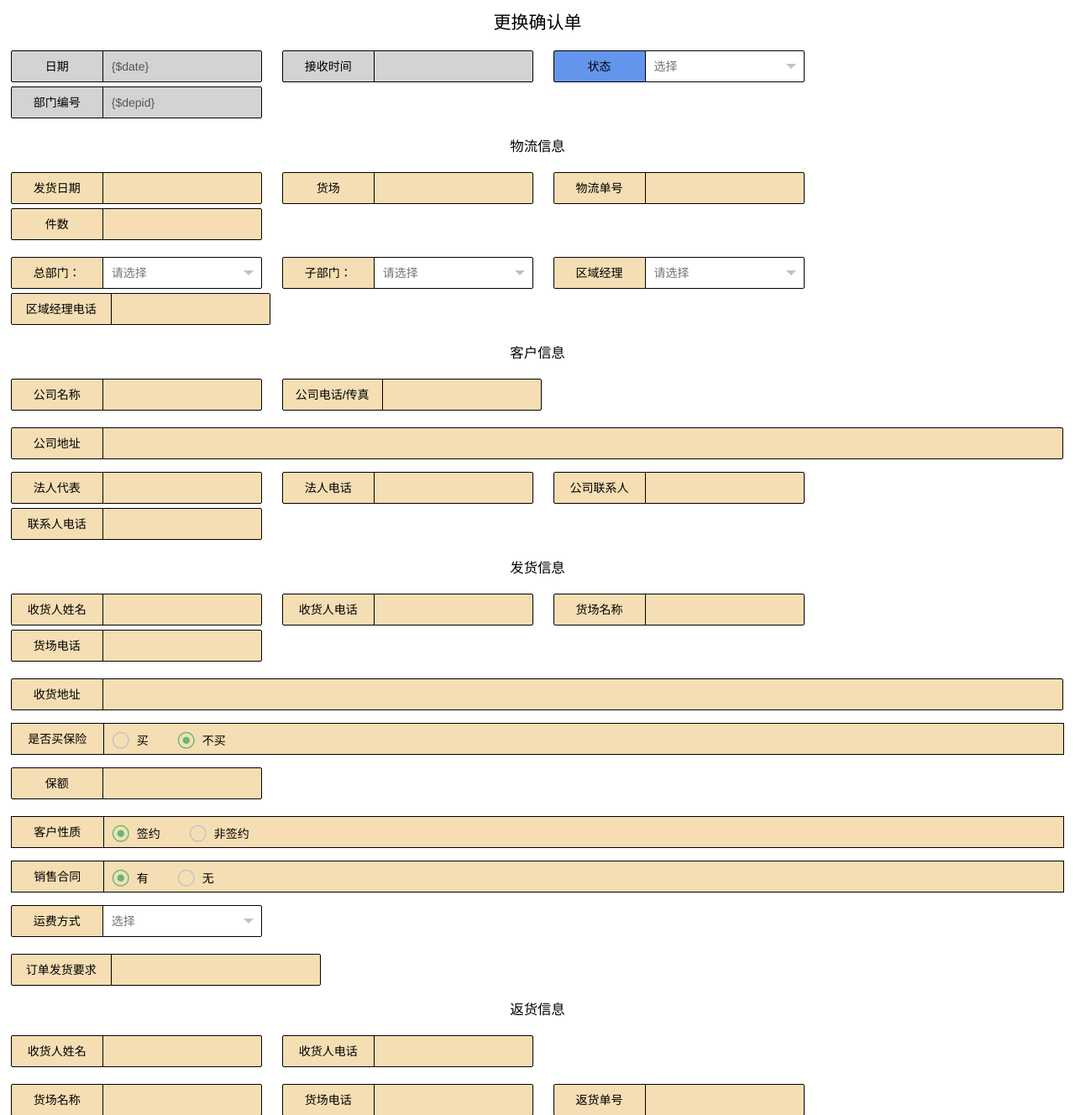
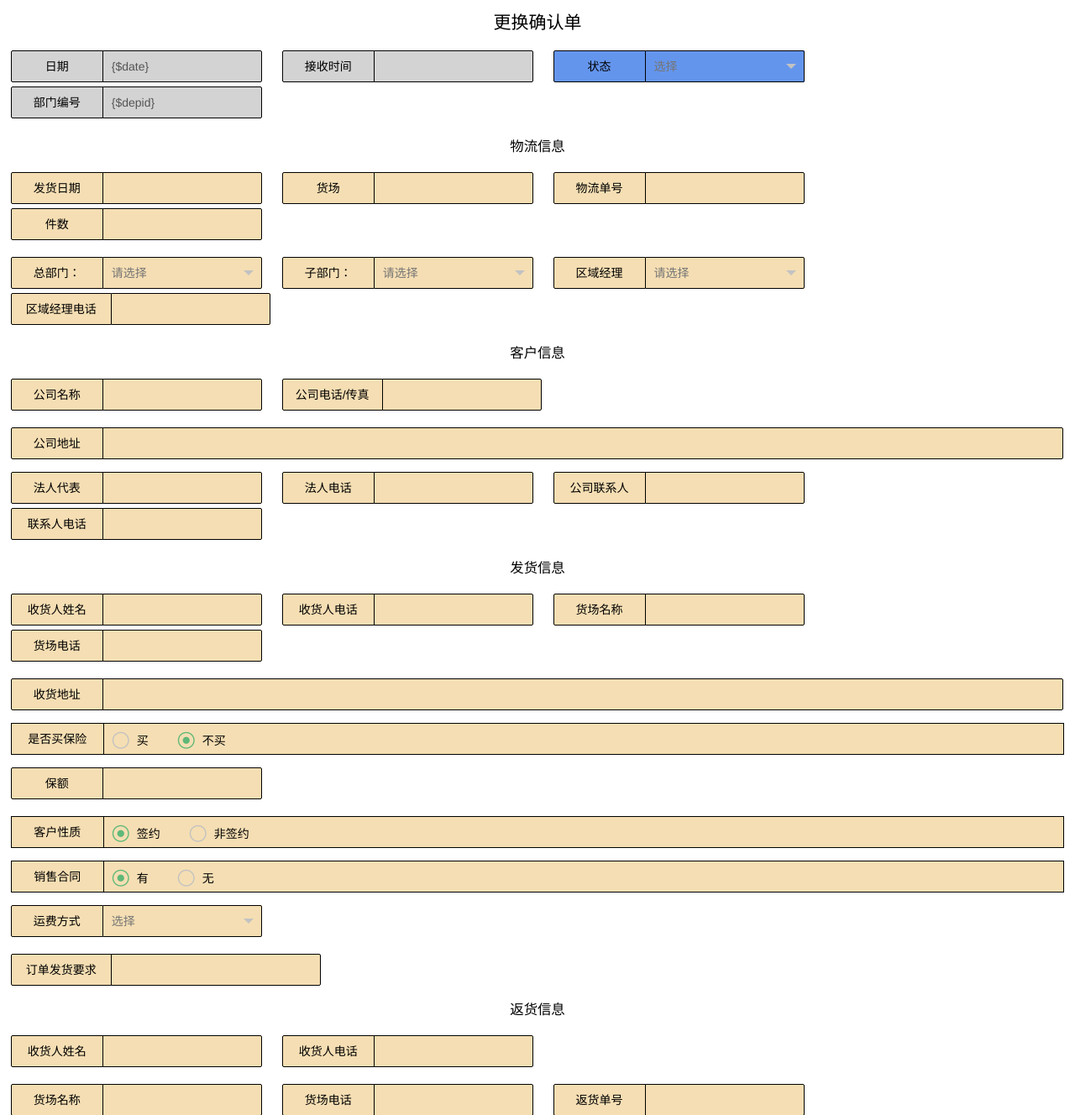
Before and after one commit to chenshanqiang/LogisticsDemo, a PHP site: page /DbName/application/admin/view/addreplaceconfirmorder/addreplaceconfirmorder.html in a window 1280 px wide. Shown: the top 1328 px of the page at 84% size. Run offline with PHP 8.4, Linux system fonts and the light colour scheme.

Commit message:
csq
样式修改

```diff
--- a/application/admin/view/IncreaseNonfinalizedProductsConfirmationSheet/IncreaseNonfinalizedProductsConfirmationSheet.html
+++ b/application/admin/view/IncreaseNonfinalizedProductsConfirmationSheet/IncreaseNonfinalizedProductsConfirmationSheet.html
@@ -3,9 +3,9 @@
     <head>
         <meta charset="UTF-8">
         <title></title>
-        <link rel="stylesheet" type="text/css" href="../../../../public/static/layui/css/layui.css">
-        <link rel="stylesheet" type="text/css" href="../../../../public/static/css/public.css">
-        <link rel="stylesheet" type="text/css" href="../../../../public/static/font-awesome-4.7.0/css/font-awesome.css">
+        <link rel="stylesheet" type="text/css" href="/static/layui/css/layui.css">
+        <link rel="stylesheet" type="text/css" href="/static/css/public.css">
+        <link rel="stylesheet" type="text/css" href="/static/font-awesome-4.7.0/css/font-awesome.css">
     	<style type="text/css">
     	</style>
     </head>
--- a/application/admin/view/addalternativeconfirmorder/addalternativeconfirmorder.html
+++ b/application/admin/view/addalternativeconfirmorder/addalternativeconfirmorder.html
@@ -28,7 +28,7 @@
                 </div>
                 <div class="layui-inline">
                     <label class="layui-form-label dark_blue">状态</label>
-                    <div class="layui-input-inline">
+                    <div class="layui-input-inline dark_blue">
                         <select name="status">
                             <option value="" disabled="" selected="">选择</option>
                             <option value="已完成">已完成</option>
@@ -179,7 +179,7 @@
             <div class="layui-form-item">
                 <div class="layui-inline">
                     <label class="layui-form-label Wheat">运费方式</label>
-                    <div class="layui-input-inline">
+                    <div class="layui-input-inline Wheat">
                         <select name="freightway">
                             <option value="" disabled="" selected="">选择</option>
                             <option value="到付">到付</option>
--- a/application/admin/view/addborrowconfirmorder/addborrowconfirmorder.html
+++ b/application/admin/view/addborrowconfirmorder/addborrowconfirmorder.html
@@ -30,7 +30,7 @@
                 </div>
                 <div class="layui-inline">
                     <label class="layui-form-label dark_blue">状态</label>
-                    <div class="layui-input-inline">
+                    <div class="layui-input-inline dark_blue">
                         <select name="status">
                             <option value="" disabled="" selected="">选择</option>
                             <option value="已完成">已完成</option>
@@ -183,7 +183,7 @@
             <div class="layui-form-item">
                 <div class="layui-inline">
                     <label class="layui-form-label Wheat">运费方式</label>
-                    <div class="layui-input-inline">
+                    <div class="layui-input-inline Wheat">
                         <select name="freightway">
                             <option value="" disabled="" selected="">选择</option>
                             <option value="到付">到付</option>
--- a/application/admin/view/addpartsconfirmorder/addpartsconfirmorder.html
+++ b/application/admin/view/addpartsconfirmorder/addpartsconfirmorder.html
@@ -30,7 +30,7 @@
                 </div>
                 <div class="layui-inline">
                     <label class="layui-form-label dark_blue">状态</label>
-                    <div class="layui-input-inline">
+                    <div class="layui-input-inline dark_blue">
                         <select name="status">
                             <option value="" disabled="" selected="">选择</option>
                             <option value="已完成">已完成</option>
@@ -181,7 +181,7 @@
             <div class="layui-form-item">
                 <div class="layui-inline">
                     <label class="layui-form-label Wheat">运费方式</label>
-                    <div class="layui-input-inline">
+                    <div class="layui-input-inline Wheat">
                         <select name="freightway">
                             <option value="" disabled="" selected="">选择</option>
                             <option value="到付">到付</option>
--- a/application/admin/view/addrepairconfirmorder/addrepairconfirmorder.html
+++ b/application/admin/view/addrepairconfirmorder/addrepairconfirmorder.html
@@ -29,7 +29,7 @@
                 </div>
                 <div class="layui-inline">
                     <label class="layui-form-label dark_blue">状态</label>
-                    <div class="layui-input-inline">
+                    <div class="layui-input-inline dark_blue">
                         <select name="status">
                             <option value="" disabled="" selected="">选择</option>
                             <option value="已完成">已完成</option>
@@ -182,7 +182,7 @@
             <div class="layui-form-item">
                 <div class="layui-inline">
                     <label class="layui-form-label Wheat">运费方式</label>
-                    <div class="layui-input-inline">
+                    <div class="layui-input-inline Wheat">
                         <select name="freightway">
                             <option value="" disabled="" selected="">选择</option>
                             <option value="到付">到付</option>
--- a/application/admin/view/addreplaceconfirmorder/addreplaceconfirmorder.html
+++ b/application/admin/view/addreplaceconfirmorder/addreplaceconfirmorder.html
@@ -23,7 +23,7 @@
                 </div>
                 <div class="layui-inline">
                     <label class="layui-form-label dark_blue">状态</label>
-                    <div class="layui-input-inline">
+                    <div class="layui-input-inline dark_blue">
                         <select name="status">
                             <option value="" disabled="" selected="">选择</option>
                             <option value="0">空</option>
@@ -66,7 +66,7 @@
             <div class="layui-form-item">
                 <div class="layui-inline">
                     <label class="layui-form-label Wheat">总部门：</label>
-                    <div class="layui-input-inline">
+                    <div class="layui-input-inline Wheat">
                         <select id="company_id" name="company_id" lay-filter="company_id">
                             <option value="" selected>请选择</option>
                             {volist name="companylist" id="vo"}
@@ -77,7 +77,7 @@
                 </div>
                 <div class="layui-inline">
                     <label class="layui-form-label Wheat">子部门：</label>
-                    <div class="layui-input-inline">
+                    <div class="layui-input-inline Wheat">
                         <select id="department_id" name="department_id" lay-filter="department_id">
                             <option value="" selected>请选择</option>
                         </select>
@@ -85,7 +85,7 @@
                 </div>
                 <div class="layui-inline">
                     <label class="layui-form-label Wheat">区域经理</label>
-                    <div class="layui-input-inline">
+                    <div class="layui-input-inline Wheat">
                         <select id="manager_id" name="manager_id" lay-filter="manager_id">
                             <option value="" selected>请选择</option>
                         </select>
@@ -93,7 +93,7 @@
                 </div>
                 <div class="layui-inline">
                     <label class="layui-form-label Wheat label_change">区域经理电话</label>
-                    <div class="layui-input-inline">
+                    <div class="layui-input-inline Wheat">
                         <input type="text" disabled name="areamanagertel" id="areamanagertel" lay-verify="" autocomplete="on" placeholder="" class="layui-input Wheat"> </div>
                 </div>
             </div>
@@ -193,7 +193,7 @@
             <div class="layui-form-item">
                 <div class="layui-inline">
                     <label class="layui-form-label Wheat">运费方式</label>
-                    <div class="layui-input-inline">
+                    <div class="layui-input-inline Wheat">
                         <select name="freightway">
                             <option value="" disabled="" selected="">选择</option>
                             <option value="1">到付</option>
--- a/application/admin/view/addreturnconfirmorder/addreturnconfirmorder.html
+++ b/application/admin/view/addreturnconfirmorder/addreturnconfirmorder.html
@@ -30,7 +30,7 @@
                 </div>
                 <div class="layui-inline">
                     <label class="layui-form-label dark_blue">状态</label>
-                    <div class="layui-input-inline">
+                    <div class="layui-input-inline dark_blue">
                         <select name="status">
                             <option value="" disabled="" selected="">选择</option>
                             <option value="已完成">已完成</option>
@@ -183,7 +183,7 @@
             <div class="layui-form-item">
                 <div class="layui-inline">
                     <label class="layui-form-label Wheat">运费方式</label>
-                    <div class="layui-input-inline">
+                    <div class="layui-input-inline Wheat">
                         <select name="freightway">
                             <option value="" disabled="" selected="">选择</option>
                             <option value="到付">到付</option>
--- a/public/static/css/public.css
+++ b/public/static/css/public.css
@@ -6,10 +6,7 @@ h2, h3 {
 	text-align: center;
 	margin-bottom: 20px;
 }
-.Wheat,.Wheat:hover,.Wheat th {
-	background-color: #F5DEB3!important;
-	border-color:#000000!important;
-}
+
 button[lay-filter="save"], button[lay-filter="deliver"], button[lay-filter="cancel"] {
 	margin-left: 40%;
 }
@@ -37,16 +34,20 @@ button[lay-filter="save"], button[lay-filter="deliver"], button[lay-filter="canc
 label,input,div[pane=""]{
 	border-color:#000000!important;
 }
-.light_gray,.light_gray:hover{
+.light_gray,.light_gray:hover,.light_gray .layui-select-title input{
 	background-color:#D3D3D3!important;
 }
-.dark_blue,.dark_blue:hover{
+.dark_blue,.dark_blue:hover,.dark_blue .layui-select-title input{
 	background-color:#6495ED!important;
 }
-.light_blue,.light_blue:hover{
+.light_blue,.light_blue:hover,.light_blue .layui-select-title input{
 	background-color:#C6E2FF!important;
 }
-.light_green,.light_green:hover {
+.light_green,.light_green:hover,.light_green .layui-select-title input {
 	background-color: #90EE90!important;border-color:#000000!important;
 }
+.Wheat,.Wheat:hover,.Wheat th,.Wheat .layui-select-title input {
+	background-color: #F5DEB3!important;
+	border-color:#000000!important;
+}
 /*对lable标签和input输入标签颜色的设定结束*/
```
Also changed, not shown: application/admin/view/addgoodsconfirmorder/addgoodsconfirmorder.html (+5 -5 lines), application/admin/view/addgoodsconfirmorderitem/addgoodsconfirmorderitem.html (+4 -4 lines).
